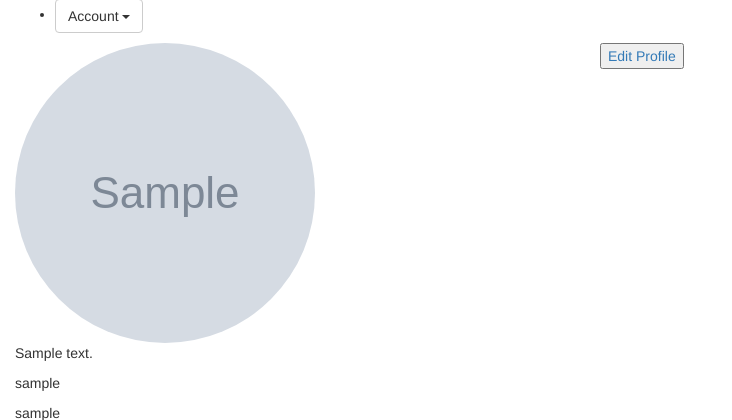
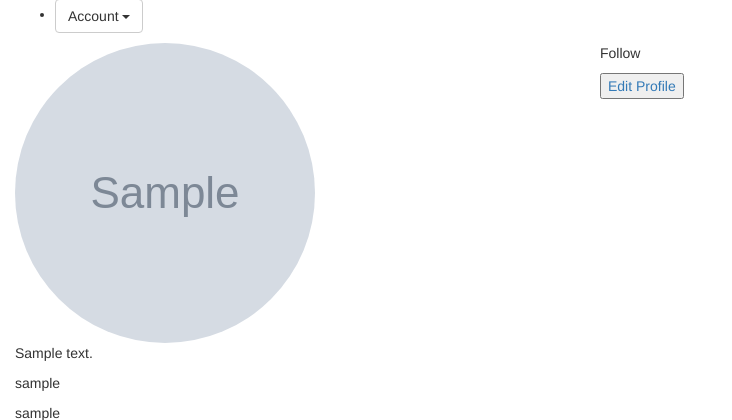
Before and after one commit to Yvonne-Ouma/Instagram-app, a Django app: page /profile/ in a window 1280 px wide. Shown: the part 162-582 px from the top of the page, without its empty margins (0-732 px from the left). Run offline with Django 3.2, Linux system fonts and the light colour scheme; a user stored in the database is signed in; tables that the repository leaves empty hold one stand-in row (values such as "Sample post"); grey boxes marked "Sample" are stand-in pictures; some libraries are stand-ins or nearby versions.

```diff
--- a/myig/templates/profile/profile.html
+++ b/myig/templates/profile/profile.html
@@ -17,7 +17,8 @@
 
         </div>
         <div class="col-md-6">
-<a href="/edit/"><button>Edit Profile</button></a>
+            <p>Follow</p>
+          <a href="/edit/"><button>Edit Profile</button></a>
         </div>
 
 
```
